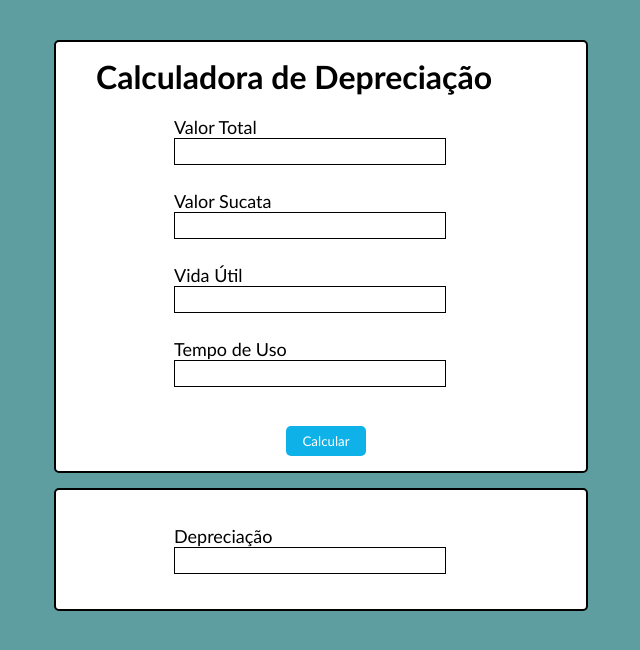
After one commit to DanielJairton/DanielJairton.github.io, a PHP site: the page made by Projetos SENAI/Calculadora de depreciação/index.html in a window 1280 px wide. The commit adds this page. Shown: the top 650 px of the page, without its empty margins (319-959 px from the left). Run offline with PHP 8.4, Linux system fonts and the light colour scheme.

Commit message:
Calculadora d depreciação adicionada

```diff
--- a/Projetos SENAI/Almoxarifado/Almoxarifado-main/assets/css/inputRequisicao.css
+++ b/Projetos SENAI/Almoxarifado/Almoxarifado-main/assets/css/inputRequisicao.css
@@ -27,6 +27,7 @@ input, select{
 }
 #departamento{
     width: 450px;
+    /* width: 450px; */
 }
 #dataRequisicao{
     width: 120px;
@@ -151,7 +152,7 @@ input, select{
 #baixo:checked{
     border: 1px solid green;
     background-color: green;
-    transform: scale(1.2);
+    transform: scale(1.2);
 }
 
 .tabelaItens{
--- a/Projetos SENAI/Almoxarifado/Almoxarifado-main/assets/scripts/main.js
+++ b/Projetos SENAI/Almoxarifado/Almoxarifado-main/assets/scripts/main.js
@@ -11,6 +11,7 @@ function adicionarCorAoFocarInput(){
         });
     })
 }
+
 
 //Carrega as categorias
 function carregarCategorias(){
--- /dev/null
+++ b/Projetos SENAI/Calculadora de depreciação/anotações.txt
@@ -0,0 +1,5 @@
+Valores para cálculo
+    -Vt: valor total, Vs: valor sucata, Vu: vida útil
+
+Formúla
+    - D.P = ((Vt-Vs)/Vu)*Tu
--- /dev/null
+++ b/Projetos SENAI/Calculadora de depreciação/assets/css/global.css
@@ -0,0 +1,68 @@
+*{
+    font-family: 'Trebuchet MS', 'Lucida Sans Unicode', 'Lucida Grande', 'Lucida Sans', Arial, sans-serif;
+    margin: 0;
+    padding: 0;
+}
+
+body{
+    background-color: cadetblue;
+    display: block;
+    align-content: center;
+}
+
+.box-maior{
+    background-color: white;
+    padding: 15px;
+    margin: auto;
+    margin-top: 40px;
+    border-radius: 5px;
+    width: 500px;
+    border: 2px solid black;
+}
+
+#titulo{
+    margin-left: 5%;
+}
+
+#box-resultado{
+    margin-top: 15px;
+}
+
+.box-menor{
+    padding: 5px;
+    margin: auto;
+    margin-top: 15px;
+    margin-bottom: 15px;
+    /* border: 2px solid black; */
+}
+
+.box-menor label{
+    margin-left: 20%;
+    margin-right: 20%;
+    font-size: large;
+}
+
+.box-menor input{
+    margin-left: 20%;
+    margin-right: 20%;
+    height: 25px;
+    width: 55%;
+    border: .5px solid black;
+}
+
+#label-aviso{
+    visibility: hidden;
+    margin-left: 13%;
+    color: red;
+    font-weight: 800;
+}
+
+#btn-calcular{
+    height: 30px;
+    width: 80px;
+    margin-inline: 43%;
+    border-radius: 5px;
+    color: white;
+    background-color: rgb(14, 178, 233);
+    border-style: none;
+}
--- /dev/null
+++ b/Projetos SENAI/Calculadora de depreciação/assets/js/main.js
@@ -0,0 +1,42 @@
+//Varriáveis para cálculo
+var valorTotal = document.getElementById('input-valorTotal');
+var valorSucata = document.getElementById('input-valorSucata');
+var vidaUtil = document.getElementById('input-vidaUtil');
+var tempoUso = document.getElementById('input-tempoUso');
+
+//Variável para resultado
+var depreciacao = document.getElementById('input-depreciacao');
+
+//Inputs requeridos
+var inputsRequeridos = document.querySelectorAll("[dadoRequerido='true']");
+
+function testeInputs(inputsRequeridos){
+    let contador = 0;
+    for (let index = 0; index < inputsRequeridos.length; index++) {
+        if (inputsRequeridos[index].value == "" || inputsRequeridos[index].value < 0) {
+            inputsRequeridos[index].style.border = ".5px solid red"
+            contador = contador+1;
+        }
+        else{
+            inputsRequeridos[index].style.border = ".5px solid black"
+        }
+    }
+    if (contador > 0) {
+        document.getElementById('label-aviso').style.visibility = 'visible';
+        return false;
+    }
+    else{
+        document.getElementById('label-aviso').style.visibility = 'hidden';
+        return true;
+    }
+}
+
+document.getElementById('btn-calcular').addEventListener('click', function(){
+    // testeInputs(inputsRequeridos);
+    if (testeInputs(inputsRequeridos) == false) {
+        return;
+    }
+
+    //Calculo
+
+})
--- /dev/null
+++ b/Projetos SENAI/Calculadora de depreciação/index.html
@@ -0,0 +1,39 @@
+<!DOCTYPE html>
+<html lang="pt-br">
+<head>
+    <meta charset="UTF-8">
+    <meta name="viewport" content="width=device-width, initial-scale=1.0">
+    <link rel="stylesheet" href="assets/css/global.css">
+    <title>Calculadora de Depreciação</title>
+</head>
+<body>
+    <div class="box-maior">
+        <h1 id="titulo">Calculadora de Depreciação</h1>
+        <div class="box-menor">
+            <label for="input-valorTotal">Valor Total</label><br>
+            <input type="number" id="input-valorTotal" dadoRequerido="true">
+        </div>
+        <div class="box-menor">
+            <label for="input-valorSucata">Valor Sucata</label><br>
+            <input type="number" id="input-valorSucata" dadoRequerido="true">
+        </div>
+        <div class="box-menor">
+            <label for="input-vidaUtil">Vida Útil</label><br>
+            <input type="number" id="input-vidaUtil" dadoRequerido="true">
+        </div>
+        <div class="box-menor">
+            <label for="input-tempoUso">Tempo de Uso</label><br>
+            <input type="number" id="input-tempoUso" dadoRequerido="true">
+        </div>
+        <label for="btn-calcular" id="label-aviso">Preencha todos os campos com valores positivos</label>
+        <button type="submit" id="btn-calcular">Calcular</button>
+    </div>
+    <div class="box-maior" id="box-resultado">
+        <div class="box-menor">
+            <label for="input-depreciacao">Depreciação</label><br>
+            <input type="number" id="input-depreciacao" readonly>
+        </div>
+    </div>
+    <script src="assets/js/main.js"></script>
+</body>
+</html>
--- a/index.html
+++ b/index.html
@@ -38,6 +38,9 @@
                     <li class="li-projetos">
                         <a href="Projetos SENAI/Almoxarifado/Almoxarifado-main/index.html" target="_blank">Almoxarifado</a>
                     </li>
+                    <li class="li-projetos">
+                        <a href="Projetos SENAI/Calculadora de depreciação/index.html" target="_blank">Calculadora de Depreciação</a>
+                    </li>
                 </ul>
             </div>
         </div>
```
Also changed, not shown: Projetos SENAI/Almoxarifado/Almoxarifado-main/assets/css/requisicao.css (+16 -1 lines), Projetos SENAI/Almoxarifado/Almoxarifado-main/index.html (+13 -11 lines).
